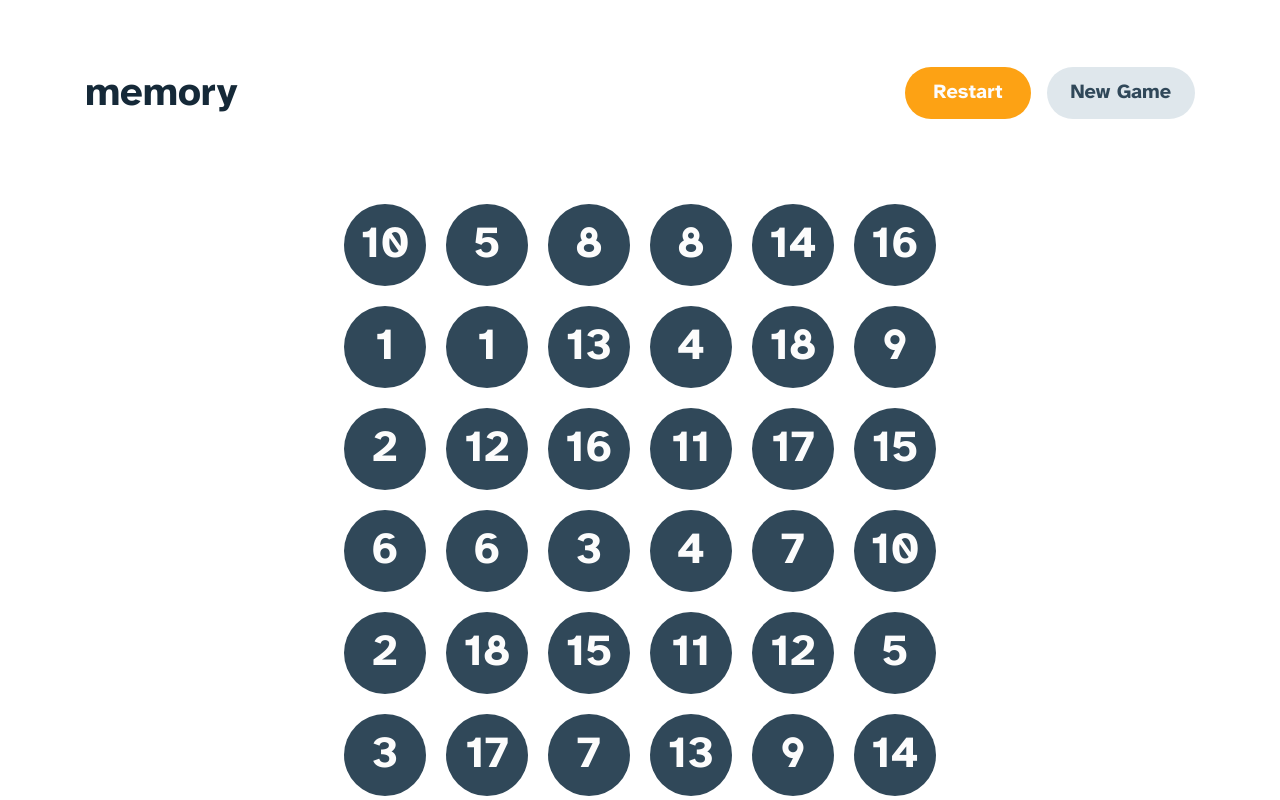
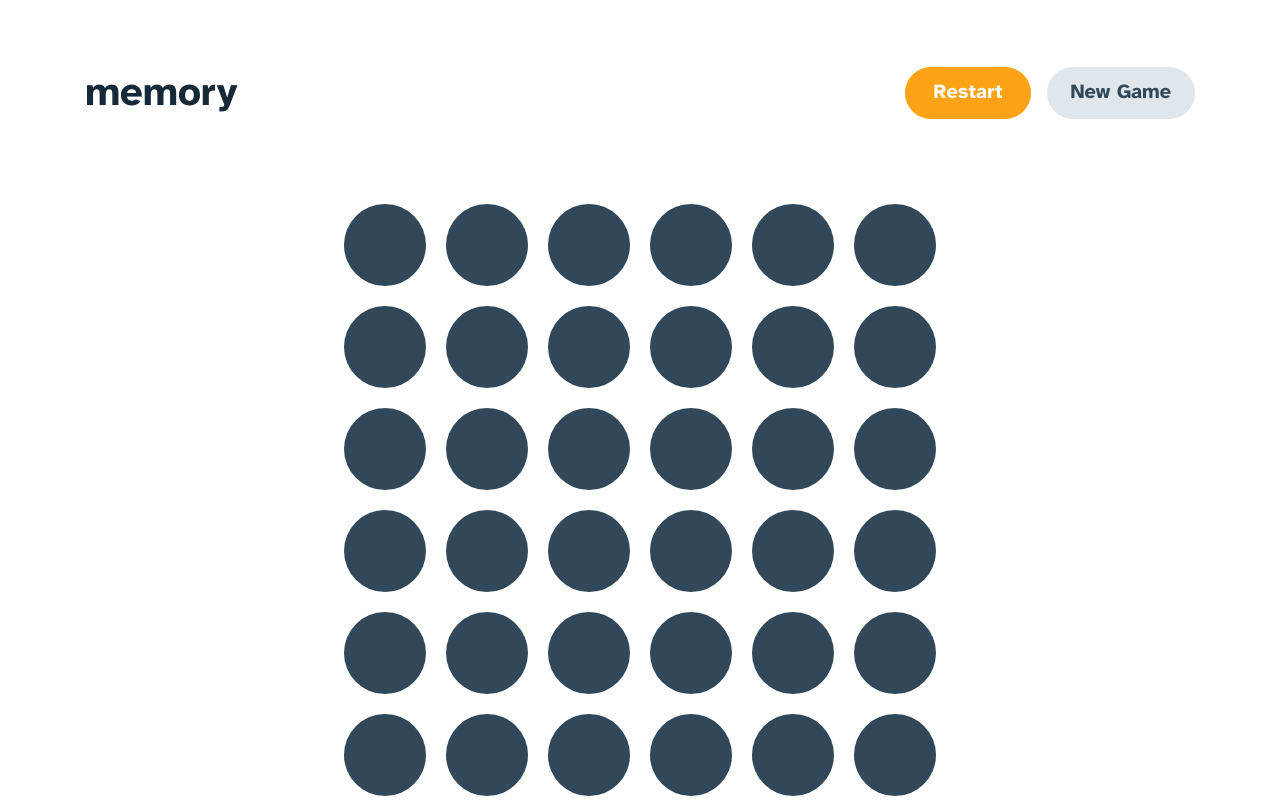
Before and after one commit to omer-kuluc/memory-game-react, a React (Vite) app: page / in a window 1280 px wide. Shown: the top 800 px of the page. Built offline with nearby package versions, Linux system fonts and the light colour scheme.

Commit message:
game-item css güncellendi

```diff
--- a/src/assets/css/App.css
+++ b/src/assets/css/App.css
@@ -107,7 +107,7 @@ h1, h2, h3, h4, h5, h6 {
   user-select: none;
   color: #FCFCFC;
   padding: 6.34px 13.27px 6.19px;
-  /* color: transparent; */
+  color: transparent;
   border-style: none;
 }
 
```
